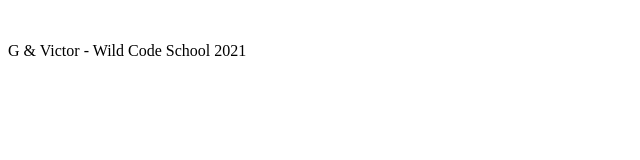
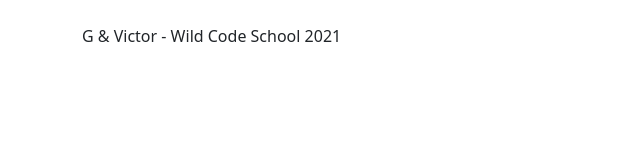
Before and after one commit to Discover-Portugal/DiscoverPortugal, a plain HTML site: page index.html in a window 1280 px wide. Shown: the whole page, without its empty margins (0-640 px from the left). Drawn offline with nearby package versions, Linux system fonts and the light colour scheme.

Commit message:
Bootstrap connection made

```diff
--- a/index.html
+++ b/index.html
@@ -4,11 +4,15 @@
     <meta charset="UTF-8">
     <meta http-equiv="X-UA-Compatible" content="IE=edge">
     <meta name="viewport" content="width=device-width, initial-scale=1.0">
+    <link href="https://cdn.jsdelivr.net/npm/bootstrap@5.0.1/dist/css/bootstrap.min.css" rel="stylesheet" integrity="sha384-+0n0xVW2eSR5OomGNYDnhzAbDsOXxcvSN1TPprVMTNDbiYZCxYbOOl7+AMvyTG2x" crossorigin="anonymous">
+    <script src="https://cdn.jsdelivr.net/npm/bootstrap@5.0.1/dist/js/bootstrap.bundle.min.js" integrity="sha384-gtEjrD/SeCtmISkJkNUaaKMoLD0//ElJ19smozuHV6z3Iehds+3Ulb9Bn9Plx0x4" crossorigin="anonymous"></script>
     <title>Discover Portugal</title>
 </head>
 <body>
+    <div class="container">
     <title>Discover Portugal</title>
     <br>
     <p>G & Victor - Wild Code School 2021</p>
+    </div>
 </body>
 </html>
```
